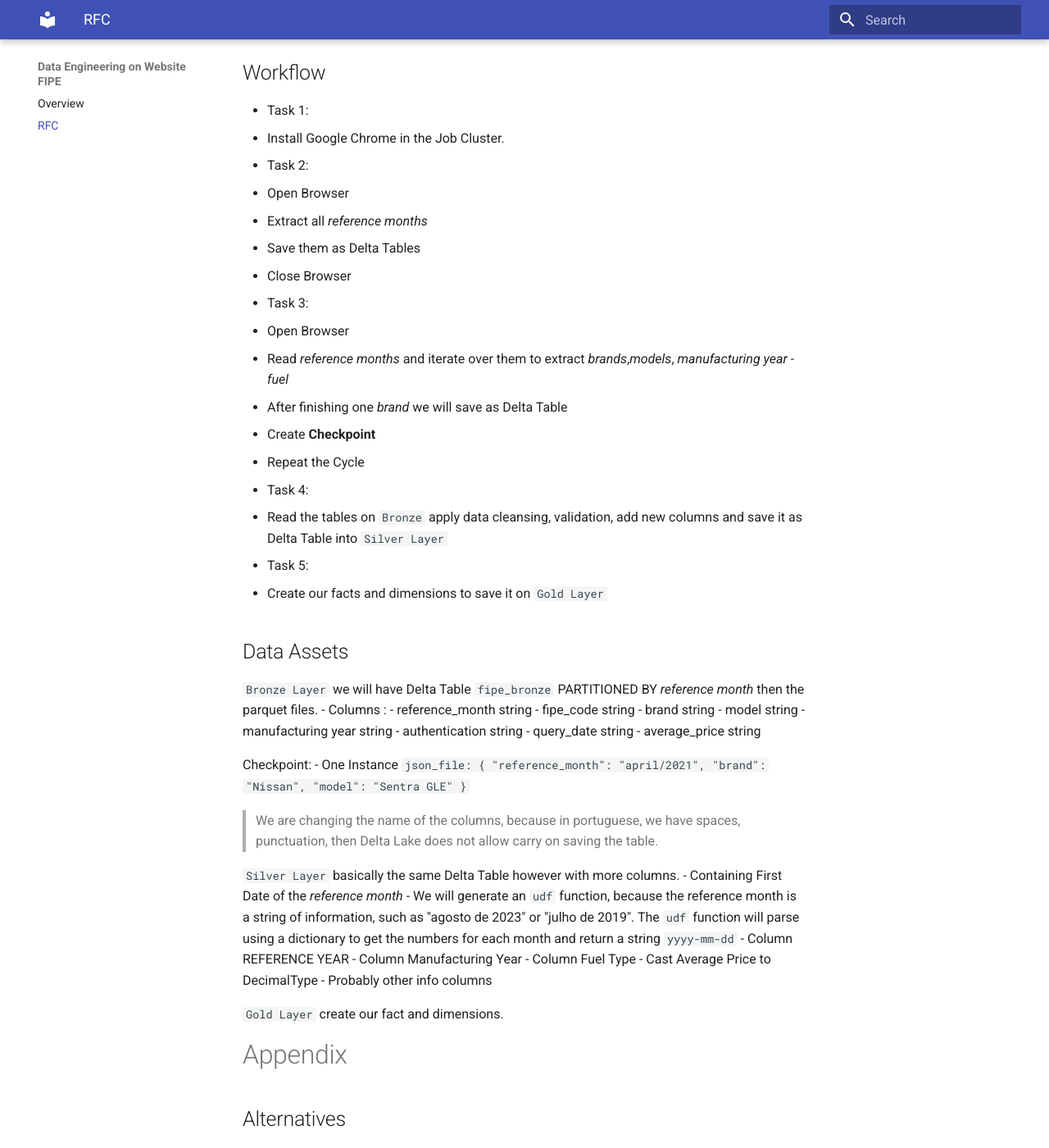
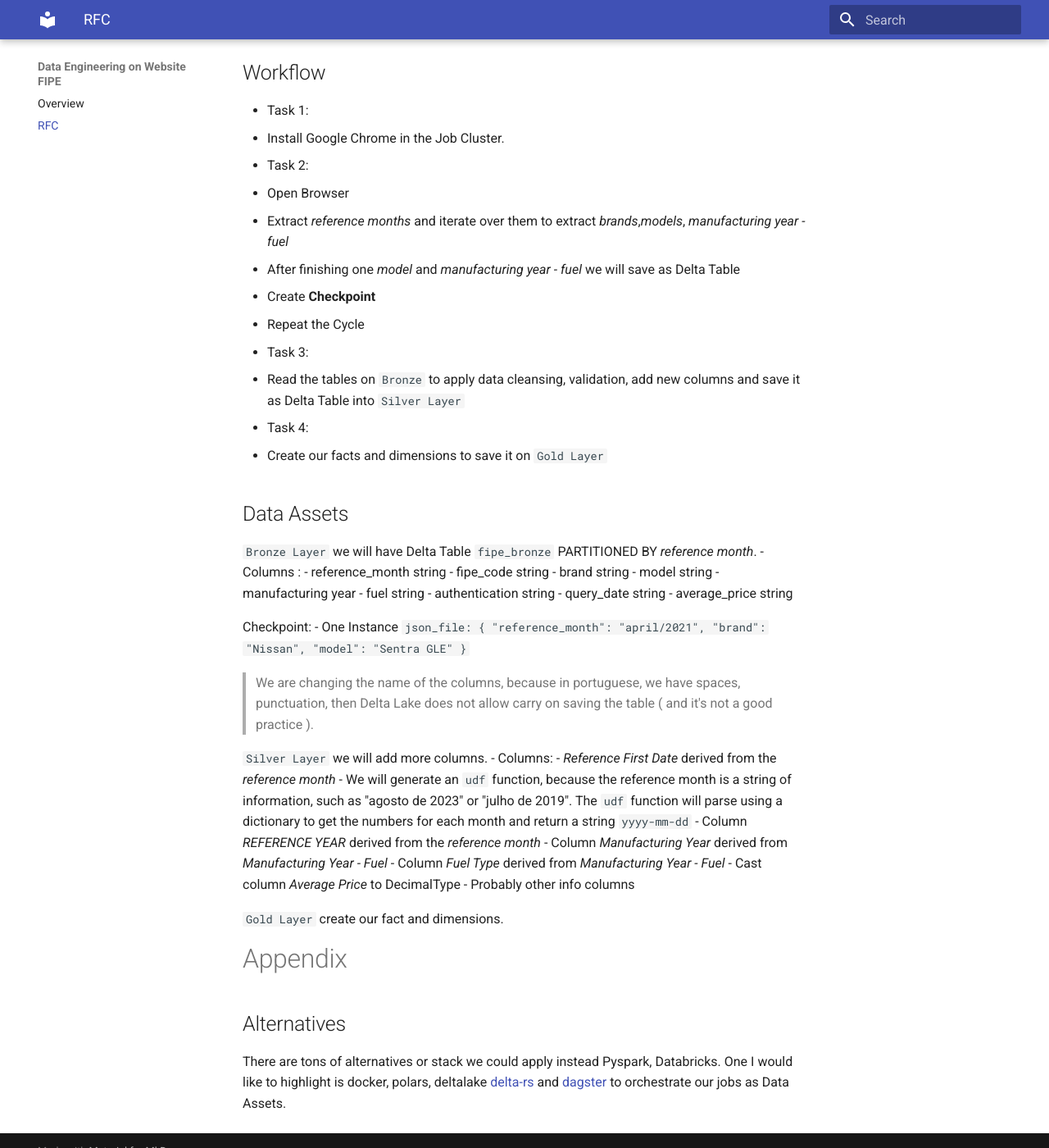
Before and after one commit to doug-pires/de-fipe, an MkDocs documentation site: the page built from docs/RFC.md, in a window 1280 px wide and 1400 px high, scrolled down 4469 px. Shown: the whole window at 82% size. Built offline with MkDocs 1.6.1 and Material for MkDocs 9.7.7, drawn with Linux system fonts in a browser that asks for light colours.

Commit message:
docs: Update RFC

```diff
--- a/docs/RFC.md
+++ b/docs/RFC.md
@@ -132,29 +132,24 @@ The final result on `Bronze Layer` will be a Delta Table partitioned by *referen
 - Task 1:
   1. Install Google Chrome in the Job Cluster.
 - Task 2:
-  1. Open Browser
-  2. Extract all *reference months*
-  3. Save them as Delta Tables
-  4. Close Browser
-- Task 3:
    1. Open Browser
-   2. Read *reference months* and iterate over them to extract *brands*,*models*, *manufacturing year - fuel*
-   3. After finishing one *brand* we will save as Delta Table
+   2. Extract *reference months* and iterate over them to extract *brands*,*models*, *manufacturing year - fuel*
+   3. After finishing one *model* and *manufacturing year - fuel* we will save as Delta Table
    4. Create **Checkpoint**
    5. Repeat the Cycle
+- Task 3:
+  1. Read the tables on `Bronze` to apply data cleansing, validation, add new columns and save it as Delta Table into `Silver Layer`
 - Task 4:
-  1. Read the tables on `Bronze` apply data cleansing, validation, add new columns and save it as Delta Table into `Silver Layer`
-- Task 5:
    1. Create our facts and dimensions to save it on `Gold Layer`
 
 ## Data Assets
-`Bronze Layer` we will have Delta Table `fipe_bronze` PARTITIONED BY *reference month* then the parquet files.
+`Bronze Layer` we will have Delta Table `fipe_bronze` PARTITIONED BY *reference month*.
 - Columns :
   - reference_month string
   - fipe_code string
   - brand string
   - model string
-  - manufacturing year string
+  - manufacturing year - fuel string
   - authentication string
   - query_date string
   - average_price string
@@ -162,16 +157,18 @@ The final result on `Bronze Layer` will be a Delta Table partitioned by *referen
 Checkpoint:
 - One Instance `json_file: { "reference_month": "april/2021", "brand": "Nissan", "model": "Sentra GLE" }`
 
-> We are changing the name of the columns, because in portuguese, we have spaces, punctuation, then Delta Lake does not allow carry on saving the table.
+> We are changing the name of the columns, because in portuguese, we have spaces, punctuation, then Delta Lake does not allow carry on saving the table ( and it's not a good practice ).
 
-`Silver Layer` basically the same Delta Table however with more columns.
-- Containing First Date of the *reference month*
-  - We will generate an `udf` function, because the reference month is a string of information, such as "agosto de 2023" or "julho de 2019". The `udf` function will parse using a dictionary to get the numbers for each month and return a string `yyyy-mm-dd`
-- Column REFERENCE YEAR
-- Column Manufacturing Year
-- Column Fuel Type
-- Cast Average Price to DecimalType
-- Probably other info columns
+
+`Silver Layer` we will add more columns.
+- Columns:
+  - *Reference First Date* derived from the *reference month*
+    - We will generate an `udf` function, because the reference month is a string of information, such as "agosto de 2023" or "julho de 2019". The `udf` function will parse using a dictionary to get the numbers for each month and return a string `yyyy-mm-dd`
+  - Column *REFERENCE YEAR* derived from the *reference month*
+  - Column *Manufacturing Year* derived from *Manufacturing Year - Fuel*
+  - Column *Fuel Type* derived from *Manufacturing Year - Fuel*
+  - Cast column *Average Price* to DecimalType
+  - Probably other info columns
 
 `Gold Layer` create our fact and dimensions.
 
```
